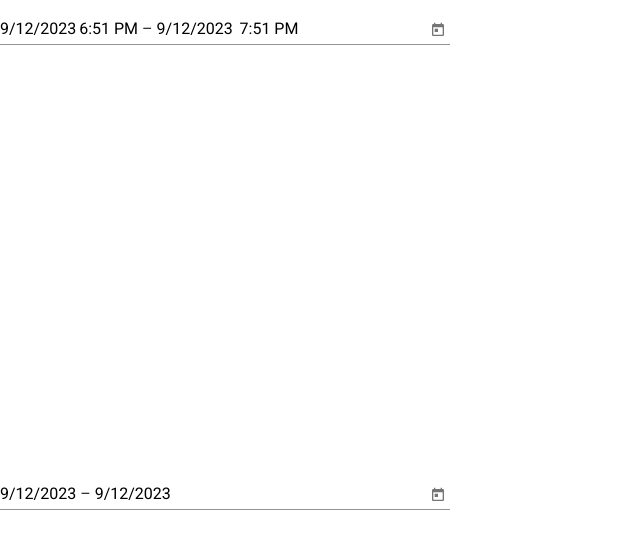
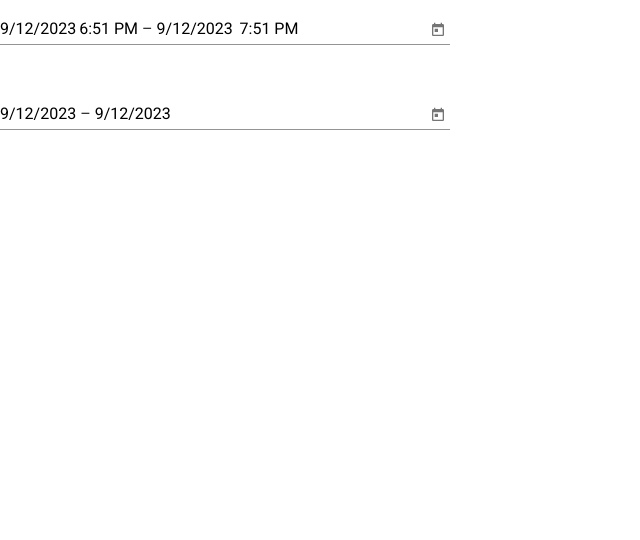
Before and after one commit to vishnu323/custom-picker, an Angular app: page / in a window 1280 px wide. Shown: the top 540 px of the page, without its empty margins (0-640 px from the left). Built offline with nearby package versions, Linux system fonts and the light colour scheme.

Commit message:
2 files modified

```diff
--- a/src/app/app.component.html
+++ b/src/app/app.component.html
@@ -51,12 +51,12 @@
         <input
           matStartDate
           formControlName="start"
-          (dateChange)="handleDateChange()"
+          (dateChange)="handleDayDateChange()"
         />
         <input
           matEndDate
           formControlName="end"
-          (dateChange)="handleDateChange()"
+          (dateChange)="handleDayDateChange()"
         />
       </mat-date-range-input>
       <mat-datepicker-toggle matSuffix [for]="myDayCustomPicker"></mat-datepicker-toggle>
--- a/src/app/app.component.scss
+++ b/src/app/app.component.scss
@@ -1,11 +1,11 @@
 .date-pickers-holders{
   display: flex;
   flex-direction: column;
-  row-gap:400px;
+  row-gap:20px;
   position: relative;
 }
 
-.date-time-picker {
+.date-time-picker,.date-picker {
   display: flex;
   flex-direction: row;
   position: relative;
```
